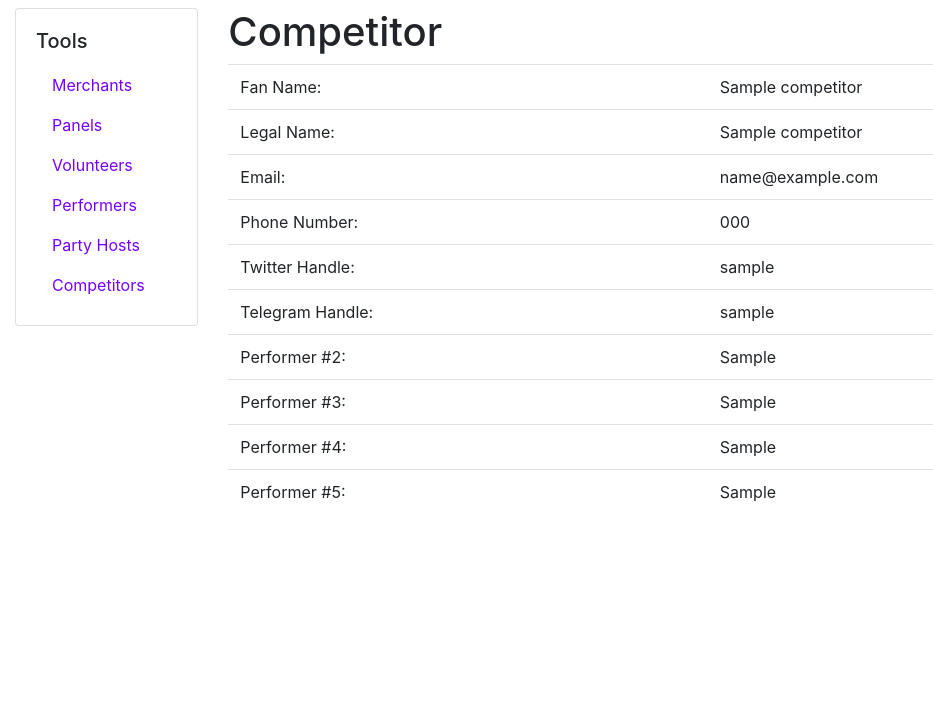
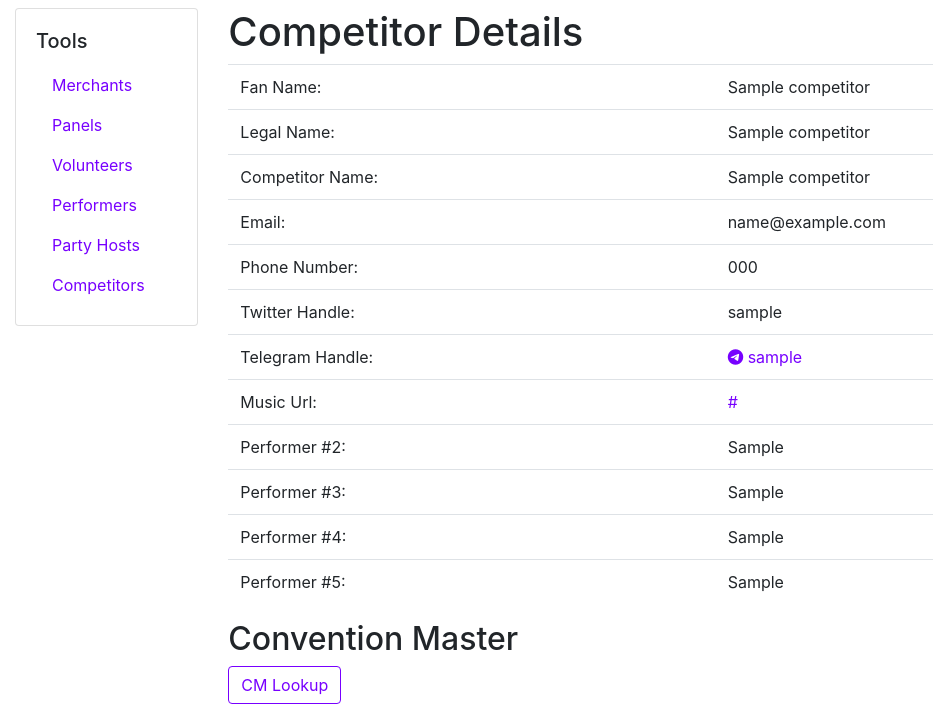
Before and after one commit to pacanthro/paw_apply, a Django app: page /console/competitors/1 in a window 1280 px wide. Shown: the part 72-800 px from the top of the page, without its empty margins (0-933 px from the left). Run offline with Django 3.2, Linux system fonts and the light colour scheme; a user stored in the database is signed in; tables that the repository leaves empty hold one stand-in row (values such as "Sample post"); some libraries are stand-ins or nearby versions.

Commit message:
Spectrum fixes (#34)
* Fix Bad HTML

Added some missing HTML tags.

* Add Fields to Competitor

Added a `Competitor Name` and `Music Url` Field to the competitor model.
Updated all forms to suppor this.
Fixes #29

* Competitor Console Update

Update Competitor console page to use the fields ‘Competitor Name’ and ‘Music Url’

* Add Tax Links

Added tax links to the merchants page.
Fixes #32

* Add Links

Added Telegram Links and CM lookup buttons.

* Add Help Text

Added some help text to make sure the fields make sense.

```diff
--- a/console/templates/console-competitor-detail.html
+++ b/console/templates/console-competitor-detail.html
@@ -3,7 +3,7 @@
 {% block title %}PAWConsole - Competitors{% endblock %}
 
 {% block tool %}
-<h1>Competitor</h1>
+<h1>Competitor Details</h1>
 <table class="table">
   <tr>
     <td>Fan Name:</td>
@@ -12,6 +12,10 @@
   <tr>
     <td>Legal Name:</td>
     <td>{{competitor.legal_name}}</td>
+  </tr>
+  <tr>
+    <td>Competitor Name:</td>
+    <td>{{competitor.competitor_name}}</td>
   </tr>
   <tr>
     <td>Email:</td>
@@ -27,7 +31,15 @@
   </tr>
   <tr>
     <td>Telegram Handle:</td>
-    <td>{{competitor.telegram_handle}}</td>
+    <td>
+        <a href="https://t.me/{{competitor.telegram_handle}}"><i class="fab fa-telegram"></i> {{competitor.telegram_handle}}</a>
+    </td>
+  </tr>
+  <tr>
+    <td>Music Url:</td>
+    <td>
+      <a href="{{competitor.music_url}}">{{competitor.music_url}}</a>
+    </td>
   </tr>
   {% if competitor.is_group %}
   <tr>
@@ -48,4 +60,8 @@
   </tr>
   {% endif %}
 </table>
+<div>
+  <h2>Convention Master</h2>
+  <a href="https://reg.pacanthro.org/console/index.php?file=modules%2Fregistration%2Fquicksearch.inc.php&quicksearch={{competitor.email}}" target="_blank" class="btn btn-outline-primary">CM Lookup</a>
+</div>
 {% endblock %}
--- a/console/templates/console-panels-detail.html
+++ b/console/templates/console-panels-detail.html
@@ -31,7 +31,9 @@
   </tr>
   <tr>
     <td>Telegram Handle:</td>
-    <td>{{panel.telegram_handle}}</td>
+    <td>
+      <a href="https://t.me/{{panel.telegram_handle}}"><i class="fab fa-telegram"></i> {{panel.telegram_handle}}</a>
+    </td>
   </tr>
   <tr>
     <td>Panelist Bio:</td>
--- a/console/templates/console-performer-detail.html
+++ b/console/templates/console-performer-detail.html
@@ -43,4 +43,8 @@
       <a href="{{performer.set_link}}">{{performer.set_link}}</a>
     </td>
 </table>
+<div>
+  <h2>Convention Master</h2>
+  <a href="https://reg.pacanthro.org/console/index.php?file=modules%2Fregistration%2Fquicksearch.inc.php&quicksearch={{performer.email}}" target="_blank" class="btn btn-outline-primary">CM Lookup</a>
+</div>
 {% endblock %}
--- a/dancecomp/models.py
+++ b/dancecomp/models.py
@@ -7,9 +7,11 @@ class Competitor(models.Model):
     email = models.CharField(max_length=100,unique=True)
     legal_name = models.CharField(max_length=200)
     fan_name = models.CharField(max_length=200)
+    competitor_name = models.CharField(max_length=200,default="")
     phone_number = models.CharField(max_length=15)
     twitter_handle = models.CharField(max_length=30)
     telegram_handle = models.CharField(max_length=30)
+    music_url = models.URLField(default="")
     is_group = models.BooleanField(default=False)
     performer_two = models.CharField(max_length=200)
     performer_three = models.CharField(max_length=300)
--- a/dancecomp/views.py
+++ b/dancecomp/views.py
@@ -47,9 +47,11 @@ def new(request):
         competitor.email = request.POST['email']
         competitor.legal_name = request.POST['legal_name']
         competitor.fan_name = request.POST['fan_name']
+        competitor.competitor_name = request.POST['competitor_name']
         competitor.phone_number = request.POST['phone']
         competitor.twitter_handle = request.POST['twitter']
         competitor.telegram_handle = request.POST['telegram']
+        competitor.music_url = request.POST['music_url']
         competitor.is_group = request.POST.get('is_group', default=False)
 
         if (competitor.is_group):
```
Also changed, not shown: console/templates/console-host-detail.html (+8 -2 lines), dancecomp/templates/dancecomp-apply.html (+23 -0 lines), merchants/templates/merchants.html (+6 -1 lines), performers/templates/performer-apply.html (+7 -0 lines).
